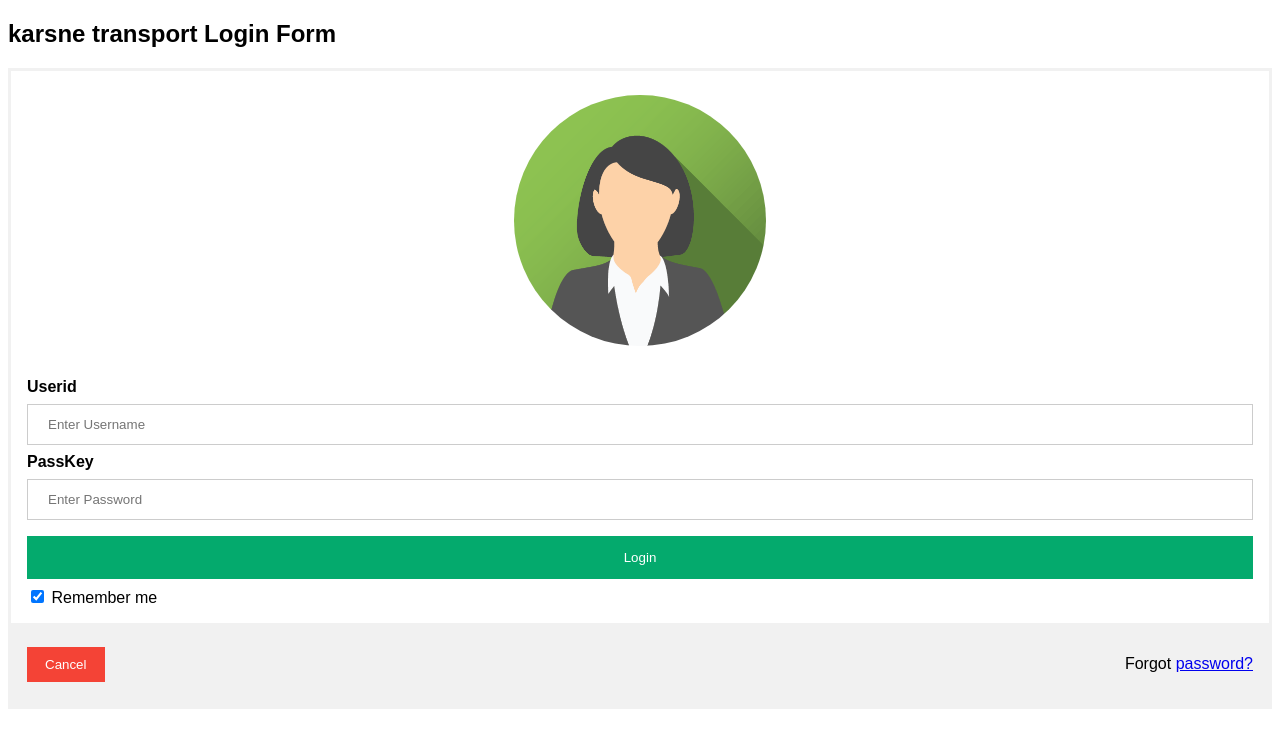
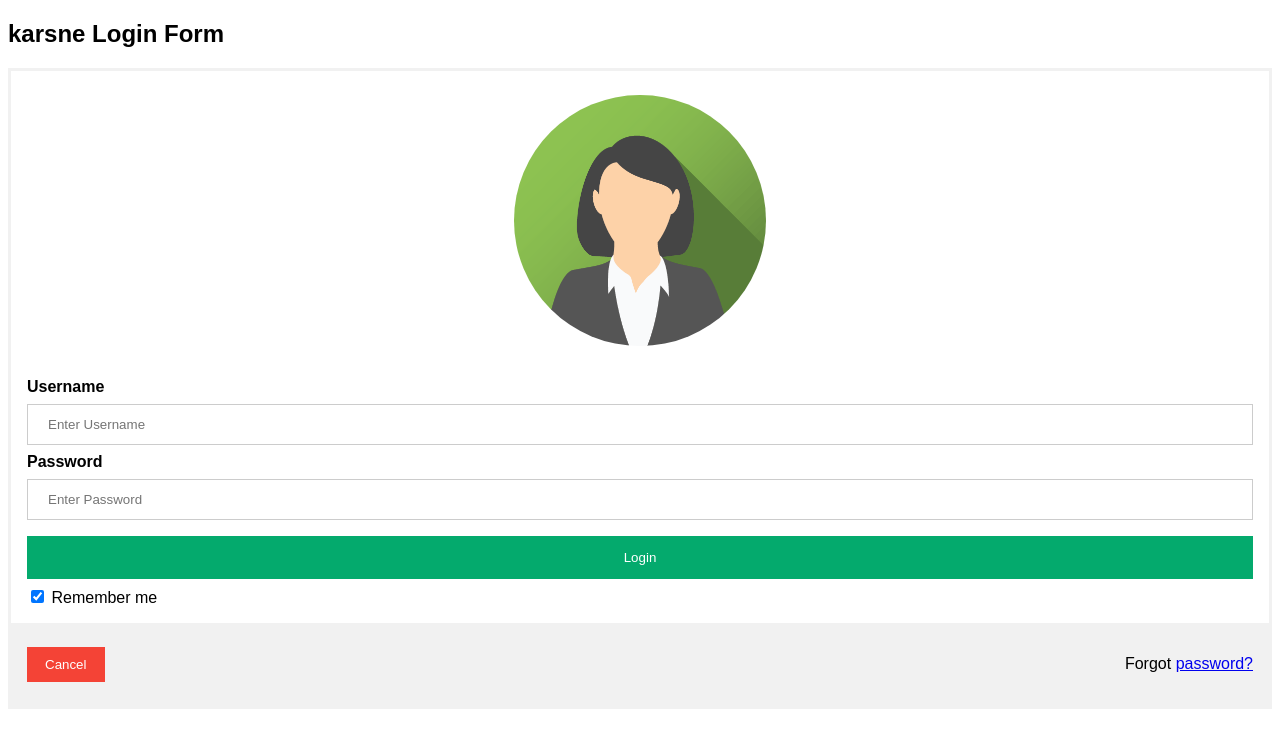
Before and after one commit to karsne1234/login, a plain HTML site: page index.html in a window 1280 px wide. Drawn offline with Linux system fonts and the light colour scheme.

Commit message:
Update index.html

```diff
--- a/index.html
+++ b/index.html
@@ -68,7 +68,7 @@ span.psw {
 </head>
 <body>
 
-<h2>karsne transport Login Form</h2>
+<h2>karsne Login Form</h2>
 
 <form action="/action_page.php" method="post">
   <div class="imgcontainer">
@@ -76,10 +76,10 @@ span.psw {
   </div>
 
   <div class="container">
-    <label for="uname"><b>Userid</b></label>
+    <label for="uname"><b>Username</b></label>
     <input type="text" placeholder="Enter Username" name="uname" required>
 
-    <label for="psw"><b>PassKey</b></label>
+    <label for="psw"><b>Password</b></label>
     <input type="password" placeholder="Enter Password" name="psw" required>
 
     <button type="submit">Login</button>
```
